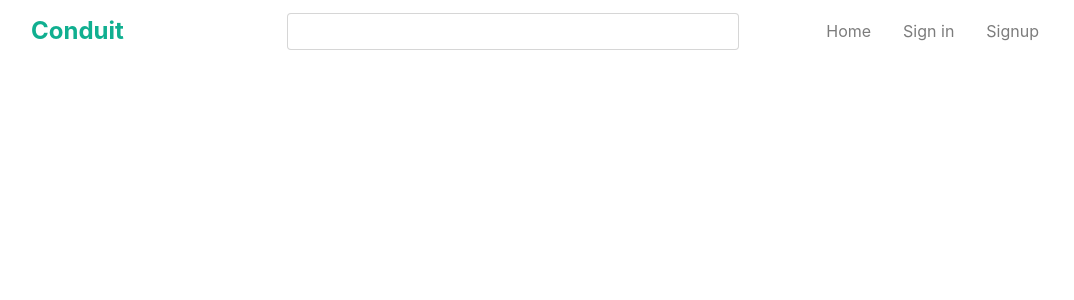
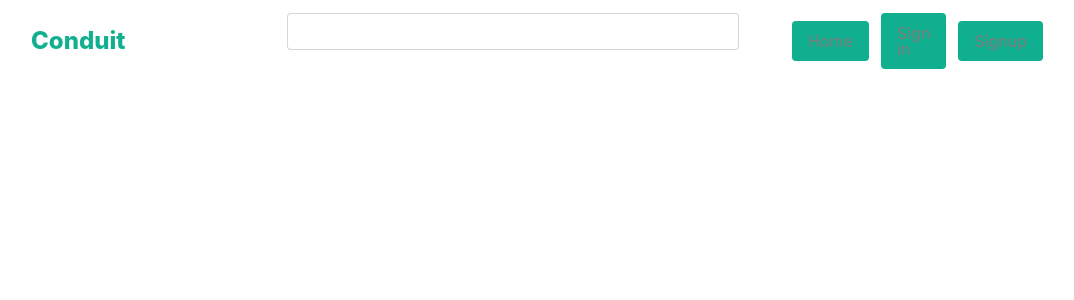
Before and after one commit to jaybhoyar/conduit-client-react, a React (Create React App) app: page / in a window 1280 px wide. Shown: the top 300 px of the page, without its empty margins (97-1171 px from the left). Built offline with nearby package versions, Linux system fonts and the light colour scheme.

Commit message:
button fix

```diff
--- a/src/components/common/Header.jsx
+++ b/src/components/common/Header.jsx
@@ -13,9 +13,15 @@ function Header() {
 					<input type="text" name="" id="" />
 				</div>
 				<div className="auth_button">
-					<a href="#">Home</a>
-					<a href="#">Sign in</a>
-					<a href="#">Signup</a>
+					<a href="#" className="active_link">
+						Home
+					</a>
+					<a href="#" className="active_link">
+						Sign in
+					</a>
+					<a href="#" className="active_link">
+						Signup
+					</a>
 				</div>
 			</header>
 		</div>
--- a/src/styles/common.scss
+++ b/src/styles/common.scss
@@ -13,7 +13,7 @@
 			width: 25%;
 			p {
 				font-size: 1.5rem;
-				font-weight: 700;
+				font-weight: 800;
 				color: #10af90;
 			}
 		}
@@ -33,12 +33,20 @@
 			align-items: center;
 			justify-content: flex-end;
 			width: 25%;
+
 			a {
+				margin-right: 12px;
 				text-decoration: none;
 				font-size: 1rem;
-				padding: 0 1rem;
+				padding: 12px 1rem;
 				color: #7c7c7c;
 			}
 		}
 	}
 }
+
+.active_link {
+	background-color: #10af90;
+	color: #fff;
+	border-radius: 4px;
+}
```
